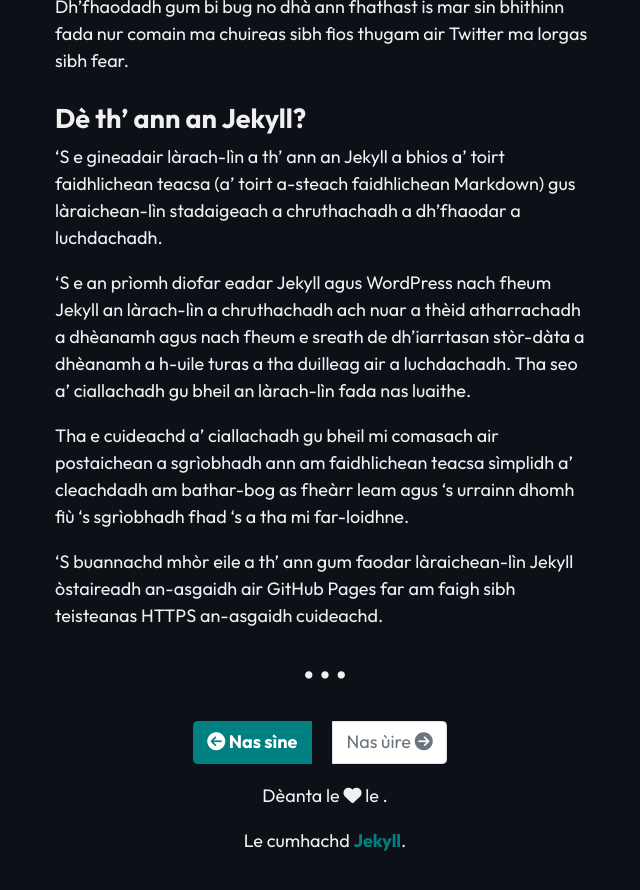
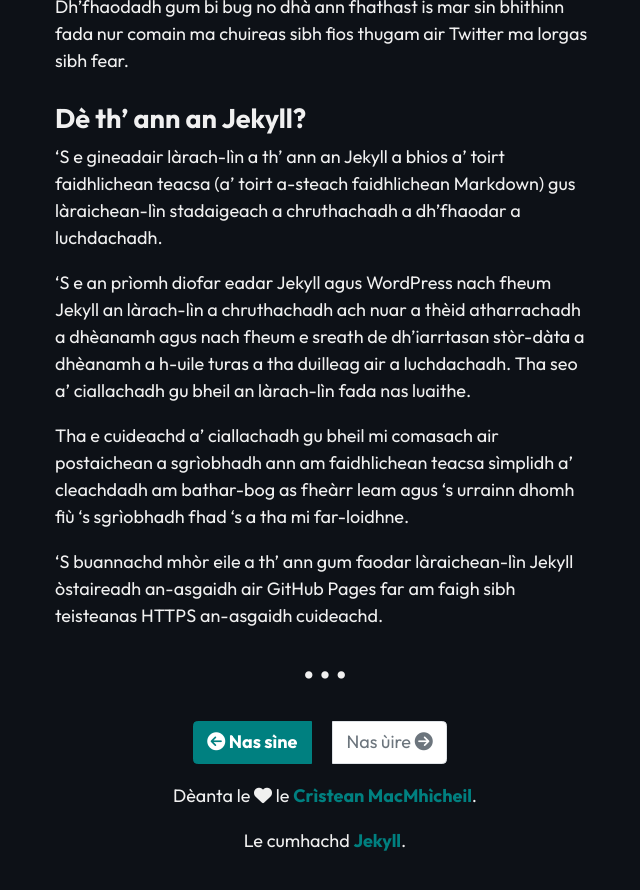
Before and after one commit to angeidheal/angeidheal.github.io, a Jekyll site: the page built from index.html, in a window 1280 px wide and 900 px high, scrolled down 9861 px. Shown: the top 890 px of the window, without its empty margins (315-955 px from the left). Built offline with Jekyll 4.4.1, drawn with Linux system fonts in a browser that asks for light colours; nearby versions of some CDN libraries; the list of posts is cut into pages by our own code; part of the change alters nothing that is shown.

Commit message:
Update _config.yml

```diff
--- a/_config.yml
+++ b/_config.yml
@@ -14,18 +14,8 @@ description: > # this means to ignore newlines until "baseurl:"
 url: "https://criomagan.scot" # the base hostname & protocol for your site
 
 #footer
-author-name: Crìstean MacMhìcheil
-author-website: "https://criomagan.scot/"
-author-bio: |
-  Is mise Crìstean MacMhìcheil. Rugadh is thogadh mi ann an Siorrachd Rois.
-  Cheumnaich mi bho Sabhal Mòr Ostaig ann an 2010 le BA (le Urram) ann an Gàidhlig is Leasachadh.
-  Ann an 2007, stèidhich mi AbairThusa[^1], a bha na chiad lìonra sòisealta Ghàidhlig, ach dhùin e ann an 2012.
-  Nuair a bha mi na b’ òige, cha robh mi eòlach air Gèidheil (Gàidheil LGDTC+) sam bith eile agus mar sin stèidhich mi am buidheann Bebo ‘GayGaels’ airson àite a thoirt do Ghèidheil a bhith a’ conaltradh ri chèile.
-  Ann an 2008, stèidhich mi am blog naidheachd LGDTC+, An Gèidheal Ùr[^2].
-  Ann an 2020, chruthaich mi an t‑seirbheis aimsir Ghàidhlig[^3], Aimsir.scot.
-  Tha mi nam bhìogan.
-
-#social
+author: Crìstean MacMhìcheil
+website: "https://criomagan.scot/"
 mastodon: https://abairthusa.scot/@angeidheal
 github: https://github.com/angeidheal
 email: fios@criomagan.scot
```
